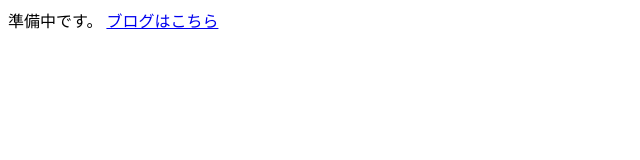
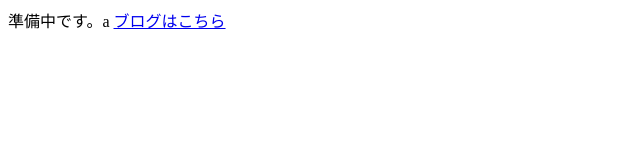
Before and after one commit to atoriin/f-025, a plain HTML site: page index.html in a window 1280 px wide. Shown: the full height of the page, 0-640 px from the left. Drawn offline with Linux system fonts and the light colour scheme.

Commit message:
test update

```diff
--- a/index.html
+++ b/index.html
@@ -7,7 +7,7 @@
   <title>Chiho Fujita Portfolio</title>
 </head>
 <body>
-  準備中です。
+  準備中です。a
   <a href="/blog/">ブログはこちら</a>
 </body>
 </html>
```
